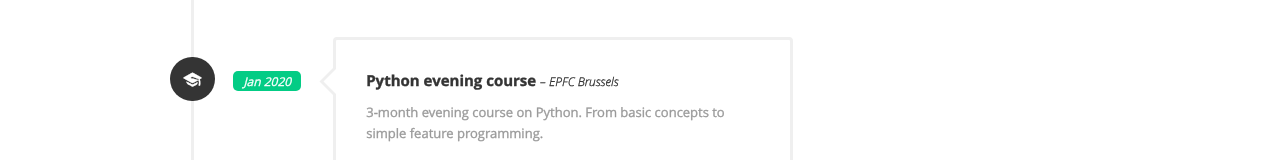
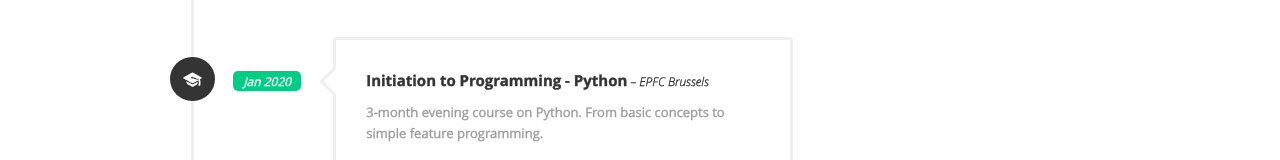
Before and after one commit to AlexisWhileCoding/profile, a website: page index.html in a window 1280 px wide. Shown: the part 2170-2330 px from the top of the page. Drawn offline with Linux system fonts and the light colour scheme.

Commit message:
small change to education section

```diff
--- a/index.html
+++ b/index.html
@@ -187,7 +187,7 @@
 										</div>
 
 										<div class="det">
-											<h3>Python evening course <span> – EPFC Brussels</span> </h3>
+											<h3>Initiation to Programming - Python<span> – EPFC Brussels</span> </h3>
 											<p>3-month evening course on Python. From basic concepts to simple feature programming.</p>
 										</div>
 									</div>
```
